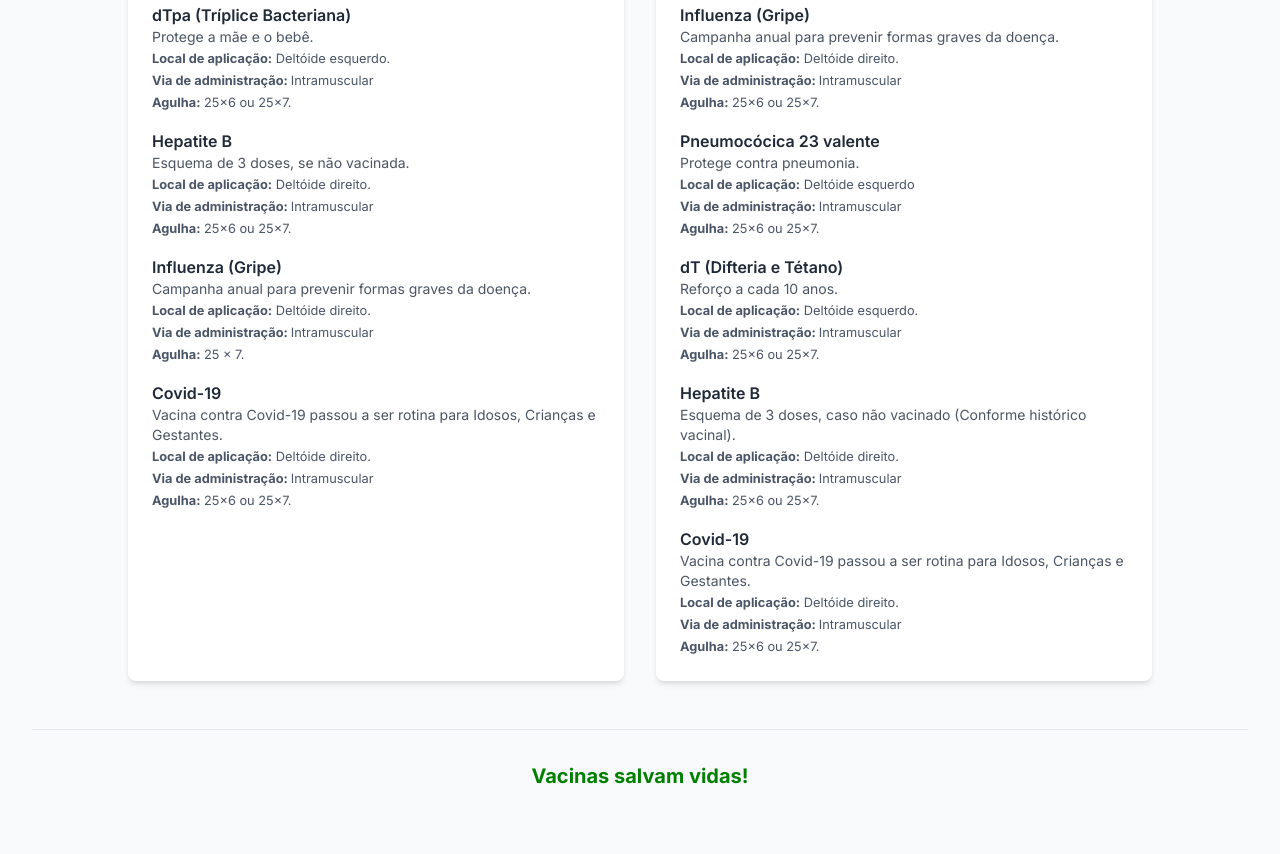
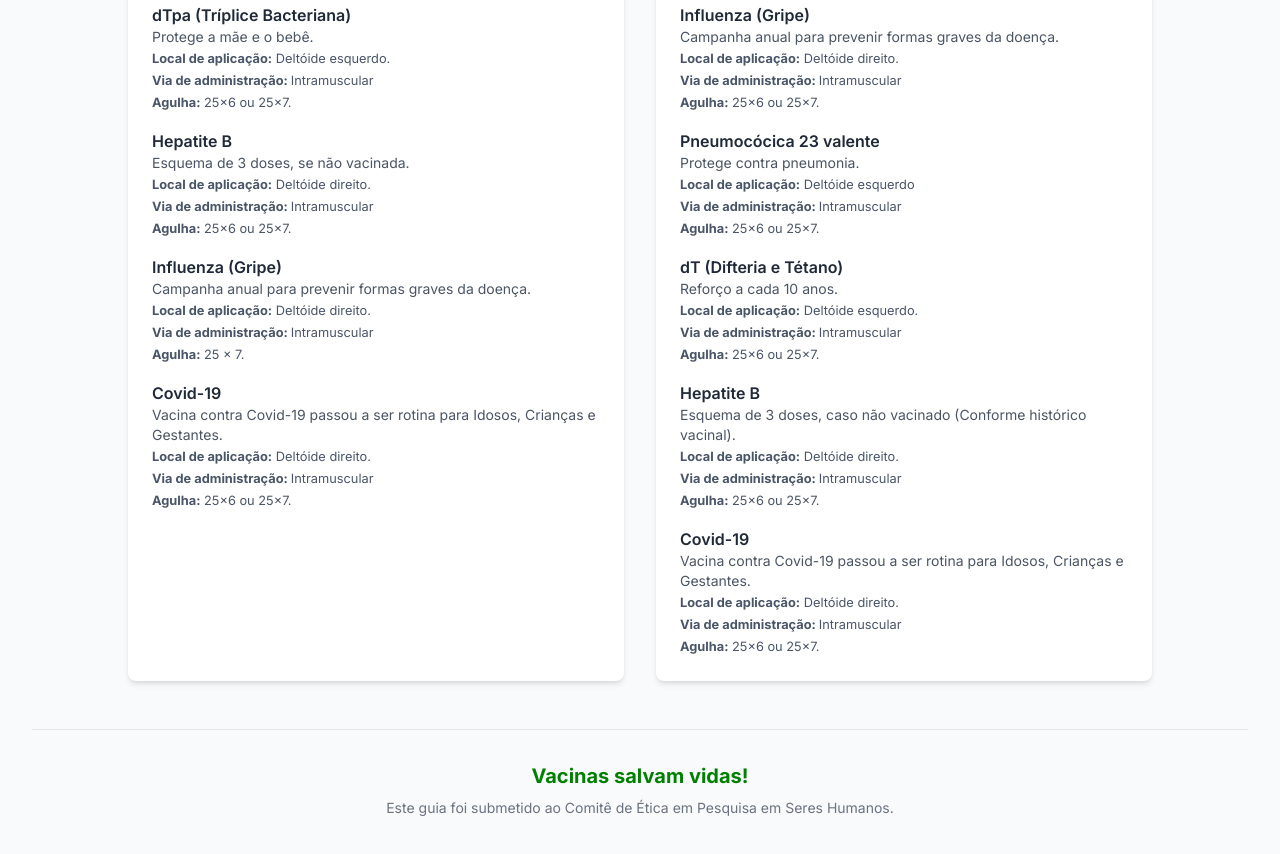
Before and after one commit to tainabps/guiapraticovacinas, a plain HTML site: page index.html in a window 1280 px wide. Shown: the part 3143-3997 px from the top of the page. Drawn offline with nearby package versions, Linux system fonts and the light colour scheme.

Commit message:
Update index.html

```diff
--- a/index.html
+++ b/index.html
@@ -512,6 +512,7 @@
         <!-- rodapé -->
         <footer class="text-center py-8 border-t border-gray-200">
             <p class="font-bold text-xl text-[#008000]">Vacinas salvam vidas!</p>
+            <p class="text-sm text-gray-500 mt-2">Este guia foi submetido ao Comitê de Ética em Pesquisa em Seres Humanos.</p>
 
 
         </footer>
```
